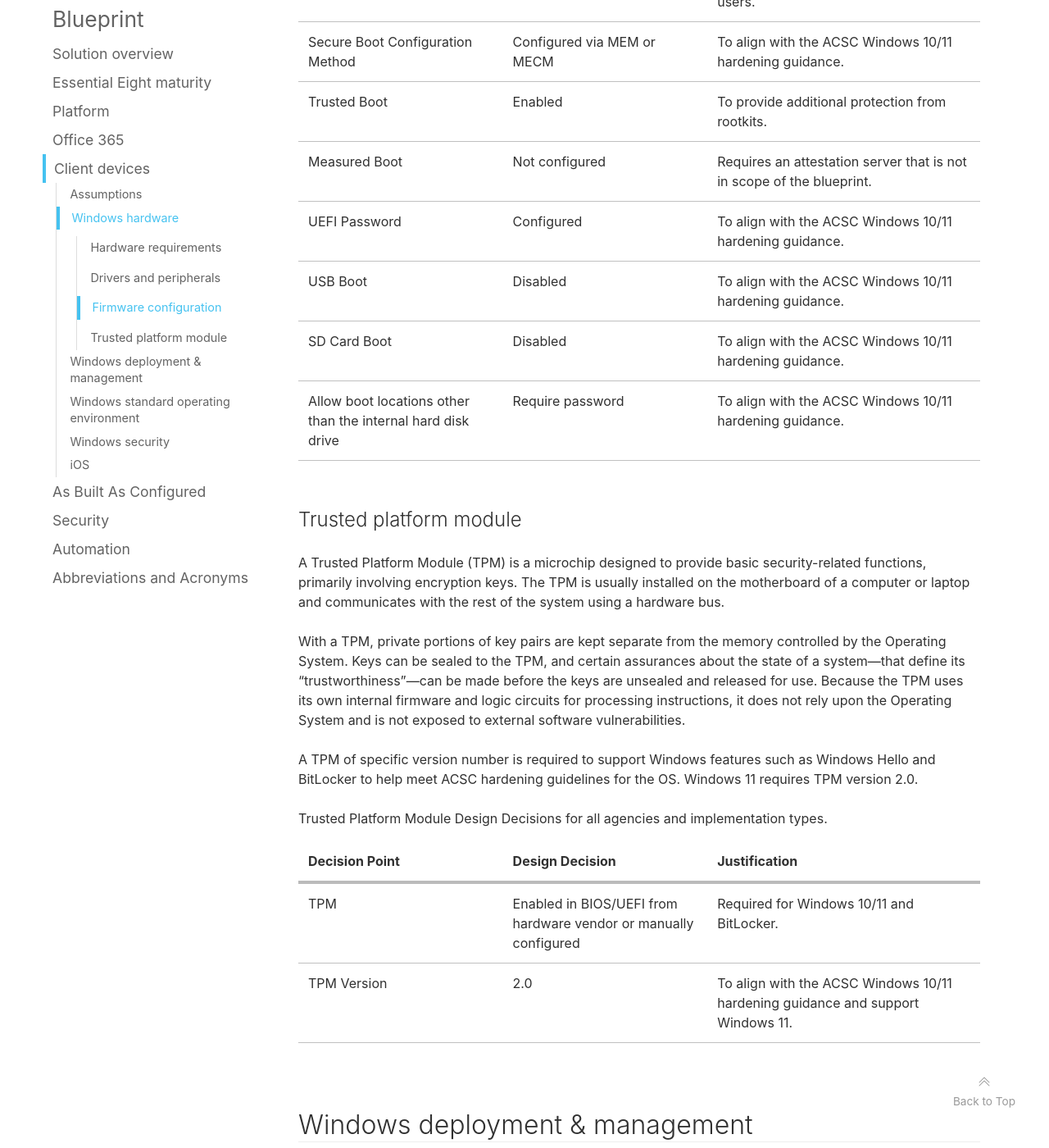
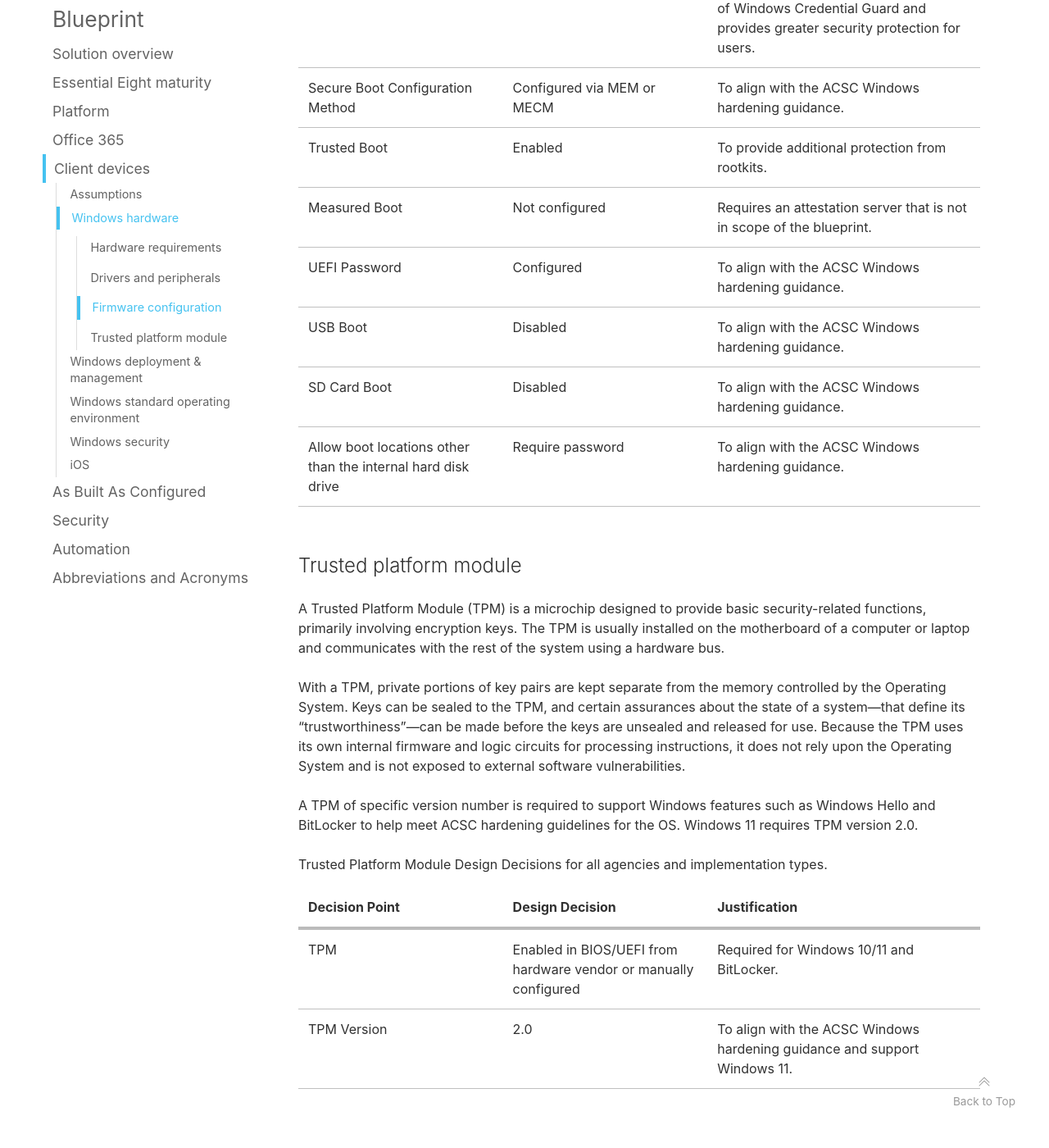
Before and after one commit to ASD-Blueprint/desktop.gov.au, a Jekyll site: the page built from blueprint/client-devices.md, in a window 1280 px wide and 1400 px high, scrolled down 6865 px. Shown: the whole window at 82% size. Built offline with Jekyll 4.4.1, drawn with Linux system fonts in a browser that asks for light colours; comment, search, counter and statistics services are not loaded; some of the changed text lies outside the part shown.

Commit message:
Updates based on review
Updates based on feedbacl:
- Included minimum MECM version for Windows 11 management.
- Standardised referencing to Windows hardening guide
- No update to "rings" - Intune still refers to update rings

```diff
--- a/blueprint/client-devices.md
+++ b/blueprint/client-devices.md
@@ -123,13 +124,13 @@ Decision Point | Design Decision | Justification
 --- | --- | ---
 UEFI version | At least 2.3.1 | This is minimum UEFI version required for Device Guard.
 Secure Boot | Enabled | Secure Boot is a requirement for the use of Windows Credential Guard and provides greater security protection for users.
-Secure Boot Configuration Method | Configured via MEM or MECM | To align with the ACSC Windows 10/11 hardening guidance.
+Secure Boot Configuration Method | Configured via MEM or MECM | To align with the ACSC Windows hardening guidance.
 Trusted Boot | Enabled | To provide additional protection from rootkits.
 Measured Boot | Not configured | Requires an attestation server that is not in scope of the blueprint.
-UEFI Password | Configured | To align with the ACSC Windows 10/11 hardening guidance.
-USB Boot | Disabled | To align with the ACSC Windows 10/11 hardening guidance.
-SD Card Boot | Disabled | To align with the ACSC Windows 10/11 hardening guidance.
-Allow boot locations other than the internal hard disk drive | Require password | To align with the ACSC Windows 10/11 hardening guidance.
+UEFI Password | Configured | To align with the ACSC Windows hardening guidance.
+USB Boot | Disabled | To align with the ACSC Windows hardening guidance.
+SD Card Boot | Disabled | To align with the ACSC Windows hardening guidance.
+Allow boot locations other than the internal hard disk drive | Require password | To align with the ACSC Windows hardening guidance.
 
 ### Trusted platform module
 
@@ -144,7 +145,7 @@ Trusted Platform Module Design Decisions for all agencies and implementation typ
 Decision Point | Design Decision | Justification
 --- | --- | ---
 TPM | Enabled in BIOS/UEFI from hardware vendor or manually configured | Required for Windows 10/11 and BitLocker.
-TPM Version | 2.0 | To align with the ACSC Windows 10/11 hardening guidance and support Windows 11.
+TPM Version | 2.0 | To align with the ACSC Windows hardening guidance and support Windows 11.
 
 ## Windows deployment & management
 
```
Also changed, not shown: other parts of blueprint/client-devices.md (+1 -0 lines).
